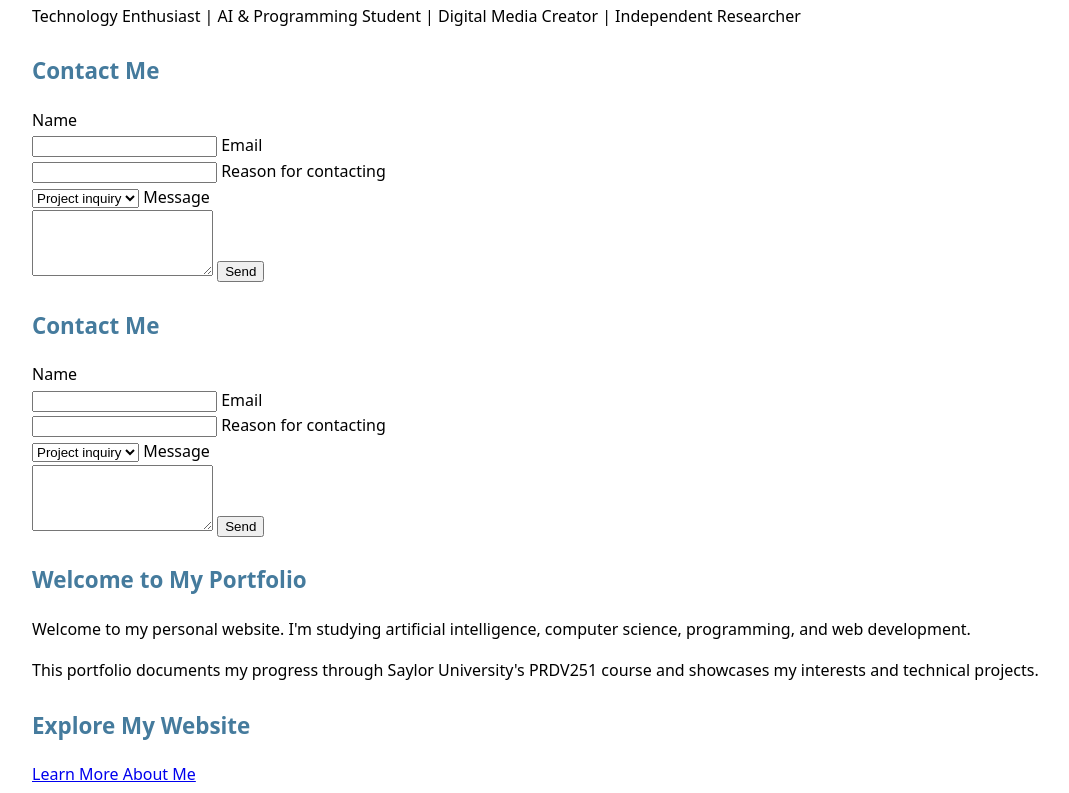
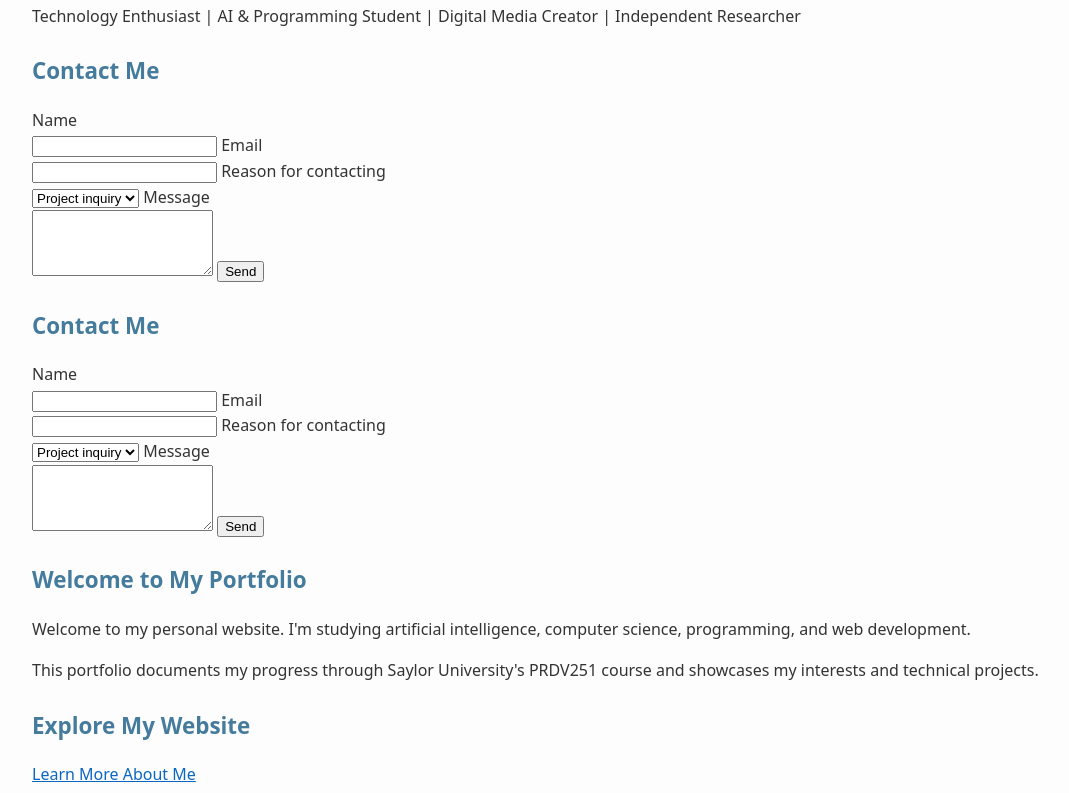
Before and after one commit to theoracleofcrypto/prdv251-portfolio-ZONI-course, a plain HTML site: page project/index.html in a window 1280 px wide. Shown: the part 121-914 px from the top of the page, without its empty margins (0-1069 px from the left). Drawn offline with Linux system fonts and the light colour scheme.

Commit message:
Update style.css

```diff
--- a/project/assets/css/style.css
+++ b/project/assets/css/style.css
@@ -1,12 +1,24 @@
-
+/* Base styles */
 html {
-  font-family: system-ui, -apple-system,
-    Segoe UI, Roboto, Arial, sans-serif;
+  font-family: system-ui, -apple-system, Segoe UI, Roboto, sans-serif;
+  line-height: 1.6;
+  color: #333;
 }
 
 body {
   margin: 2rem;
-  line-height: 1.6;
+  background-color: #fdfdfd;
+}
+
+/* Shared link styles */
+a {
+  color: #0a66c2;
+  text-decoration: none;
+}
+
+a:hover,
+a:focus {
+  text-decoration: underline;
 }
 
 header h1 {
```
